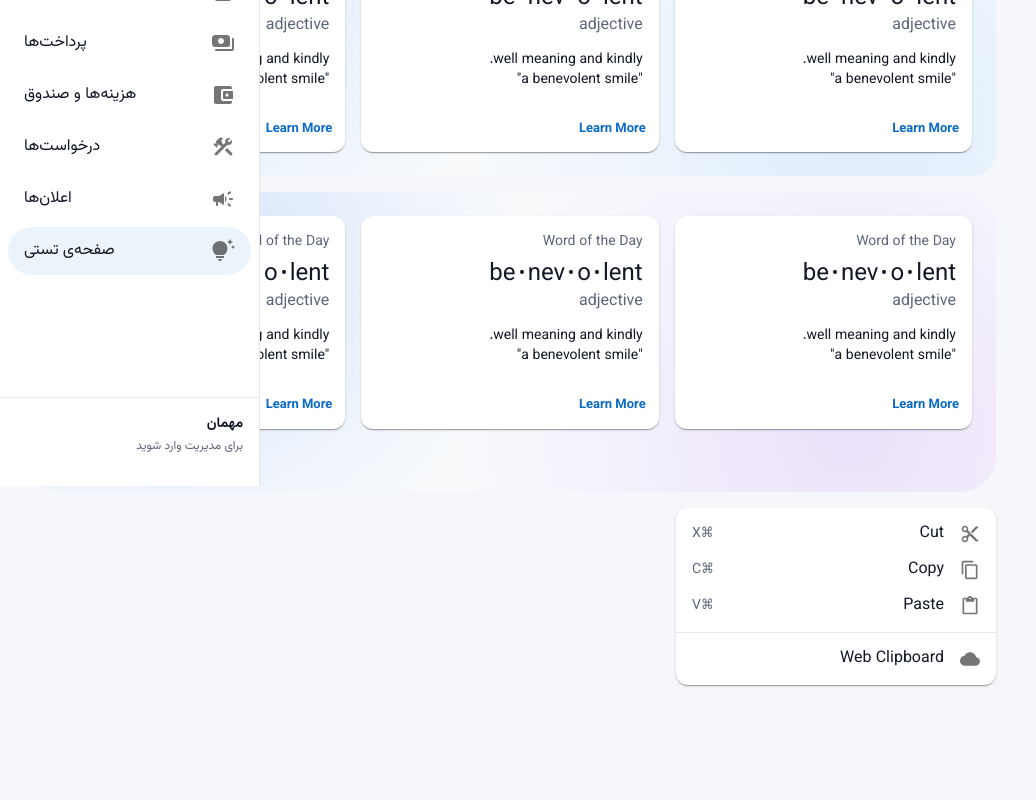
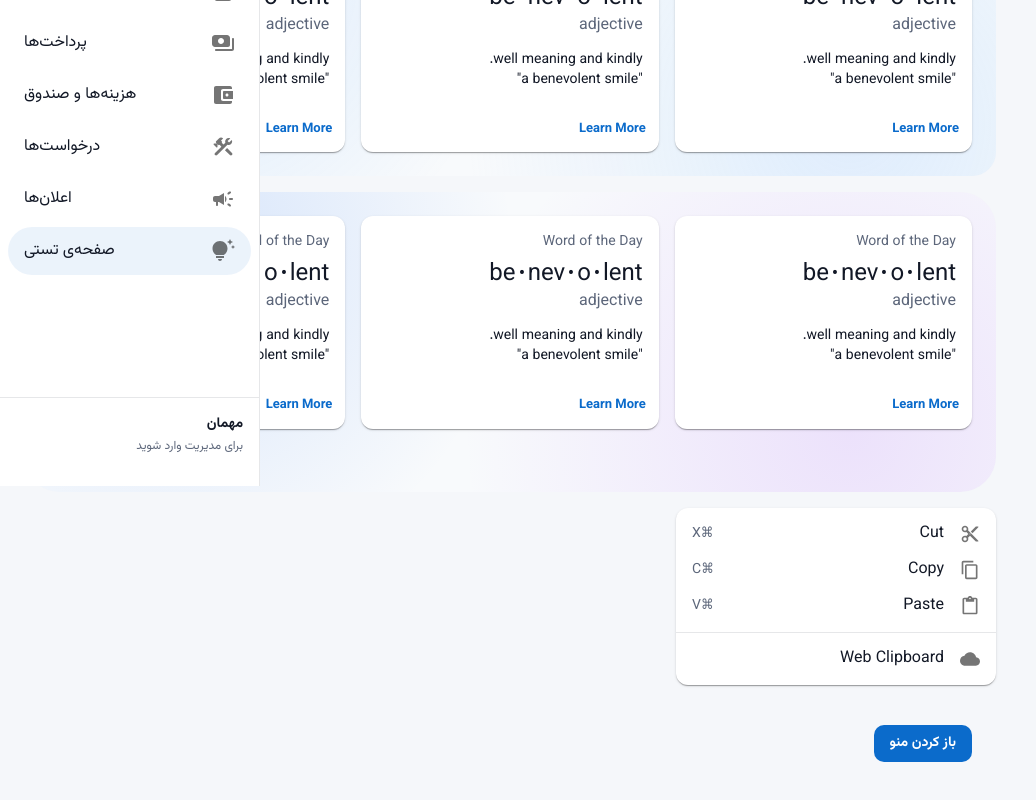
Before and after one commit to pimp13/ts-next-mui, a Next.js app: page /dashboard/test-page in a window 1280 px wide. Shown: the part 314-1114 px from the top of the page, without its empty margins (0-1036 px from the left). Before the commit the page ends 1023 px from the top, so only its background shows below. Built offline with nearby package versions, Linux system fonts and the light colour scheme; no server answers; what @mui/material-nextjs would draw is missing.

Commit message:
add dropdown menu example in test page

```diff
--- /dev/null
+++ b/src/app/(dashboard)/dashboard/test-page/components/dropdown-menu-example.tsx
@@ -0,0 +1,94 @@
+"use client";
+
+import { useState } from "react";
+import {
+  Box,
+  Button,
+  Menu,
+  MenuItem,
+  ListItemIcon,
+  ListItemText,
+  Typography,
+  Divider,
+} from "@mui/material";
+import {
+  ContentCut,
+  ContentCopy,
+  ContentPaste,
+  Cloud,
+} from "@mui/icons-material";
+
+export function DropdownMenuExample() {
+  const [anchorEl, setAnchorEl] = useState<null | HTMLElement>(null);
+  const open = Boolean(anchorEl);
+
+  // نوع event: React.MouseEvent<HTMLElement>
+  const handleClick = (event: React.MouseEvent<HTMLElement>) => {
+    setAnchorEl(event.currentTarget);
+  };
+
+  const handleClose = () => {
+    setAnchorEl(null);
+  };
+
+  return (
+    <Box sx={{ p: 3 }}>
+      <Button
+        variant="contained"
+        onClick={handleClick}
+        aria-controls={open ? "basic-menu" : undefined}
+        aria-haspopup="true"
+        aria-expanded={open ? "true" : undefined}
+      >
+        باز کردن منو
+      </Button>
+
+      <Menu
+        id="basic-menu"
+        anchorEl={anchorEl}
+        open={open}
+        onClose={handleClose}
+        aria-labelledby="basic-button"
+      >
+        <MenuItem onClick={handleClose}>
+          <ListItemIcon>
+            <ContentCut fontSize="small" />
+          </ListItemIcon>
+          <ListItemText>Cut</ListItemText>
+          <Typography variant="body2" sx={{ color: "text.secondary" }}>
+            ⌘X
+          </Typography>
+        </MenuItem>
+
+        <MenuItem onClick={handleClose}>
+          <ListItemIcon>
+            <ContentCopy fontSize="small" />
+          </ListItemIcon>
+          <ListItemText>Copy</ListItemText>
+          <Typography variant="body2" sx={{ color: "text.secondary" }}>
+            ⌘C
+          </Typography>
+        </MenuItem>
+
+        <MenuItem onClick={handleClose}>
+          <ListItemIcon>
+            <ContentPaste fontSize="small" />
+          </ListItemIcon>
+          <ListItemText>Paste</ListItemText>
+          <Typography variant="body2" sx={{ color: "text.secondary" }}>
+            ⌘V
+          </Typography>
+        </MenuItem>
+
+        <Divider />
+
+        <MenuItem onClick={handleClose}>
+          <ListItemIcon>
+            <Cloud fontSize="small" />
+          </ListItemIcon>
+          <ListItemText>Web Clipboard</ListItemText>
+        </MenuItem>
+      </Menu>
+    </Box>
+  );
+}
--- a/src/app/(dashboard)/dashboard/test-page/page.tsx
+++ b/src/app/(dashboard)/dashboard/test-page/page.tsx
@@ -23,6 +23,7 @@ import {
   ListItemIcon,
   ListItemText,
 } from "@mui/material";
+import { DropdownMenuExample } from "./components/dropdown-menu-example";
 
 const bull = (
   <Box
@@ -209,6 +210,9 @@ export default function TestPage() {
             </MenuList>
           </Paper>
         </Box>
+
+
+        <DropdownMenuExample />
     </Stack>
   );
 }
```
Lines whose indentation alone changed are shown as unchanged.
